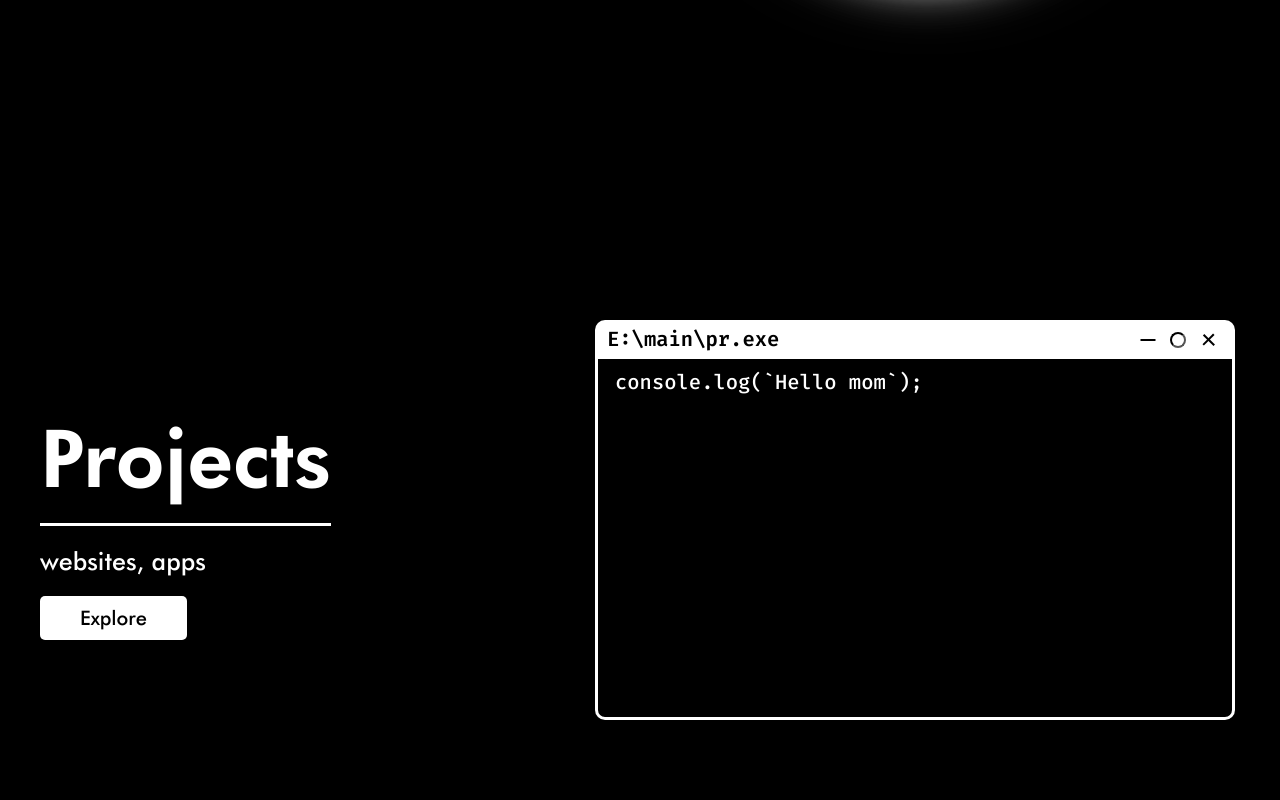
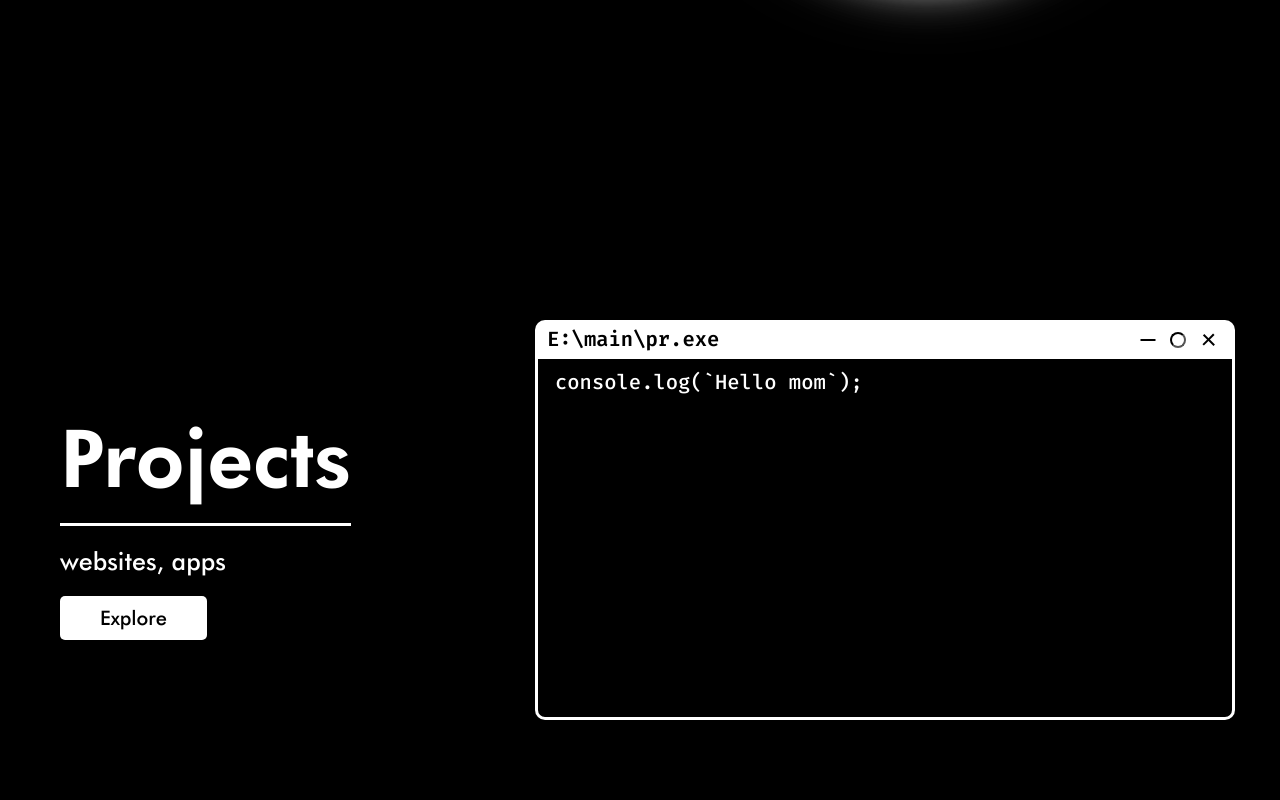
Before and after one commit to vlelyavin/portfolio, a React (Create React App) app: page / in a window 1280 px wide. Shown: the part 680-1480 px from the top of the page. Built offline with nearby package versions, Linux system fonts and the light colour scheme.

Commit message:
scroll effects fixed

```diff
--- a/src/App.js
+++ b/src/App.js
@@ -18,42 +18,66 @@ export const App = () => {
   const contact = useRef();
   const options = { block: "center", behavior: "smooth" };
 
+  const sectionObserver = new IntersectionObserver(
+    (entries) => {
+      entries.forEach((entry) => {
+        if (entry.isIntersecting) {
+          window.addEventListener("wheel", (e) => {
+            const el = entry.target;
+            const nextEl = el.nextSibling;
+            const prevEl = el.previousSibling;
+            if (e.deltaY > 0 && nextEl) {
+              setTimeout(() => {
+                nextEl.scrollIntoView(options);
+              }, 100);
+            } else if (e.deltaY < 0 && prevEl) {
+              setTimeout(() => {
+                prevEl.scrollIntoView(options);
+              }, 100);
+            }
+          });
+        }
+      });
+    },
+    { threshold: 0.3 }
+  );
+
   document.addEventListener(
     "wheel",
     (e) => {
       e.preventDefault();
-      const current = document.querySelector(".current");
-      const el = e.target.parentNode.parentNode;
-      const nextEl = el.nextElementSibling;
-      const prevEl = el.previousElementSibling;
-      if (current) {
-        if (e.deltaY > 0 && nextEl) {
-          nextEl.scrollIntoView(options);
-        } else if (e.deltaY < 0 && prevEl) {
-          prevEl.scrollIntoView(options);
-        }
-      }
+
+      const introEl = document.querySelector(".intro");
+      const projectsEl = document.querySelector(".projects");
+      const aboutEl = document.querySelector(".about");
+      const contactEl = document.querySelector(".contact");
+
+      sectionObserver.observe(introEl);
+      sectionObserver.observe(projectsEl);
+      sectionObserver.observe(aboutEl);
+      sectionObserver.observe(contactEl);
     },
     { passive: false }
   );
 
-  const animObserver = new IntersectionObserver(
-    (entries) => {
+  const observer = new IntersectionObserver((entries) => {
     entries.forEach((entry) => {
-        if (entry.isIntersecting) {
-          entry.target.classList.add("show");
+      if (
+        entry.target.className.includes("projects__app") ||
+        entry.target.className.includes("contact__image__container")
+      ) {
+        entry.target.classList.toggle("anim", entry.isIntersecting);
+      } else if (
+        entry.target.className.includes("title") ||
+        entry.target.className.includes("descr") ||
+        entry.target.className.includes("contact__socials") ||
+        entry.target.className.includes("projects__button")
+      ) {
+        entry.target.classList.toggle("translate", entry.isIntersecting);
         if (entry.target.className.includes("title")) {
-            entry.target.classList.add("line");
+          entry.target.classList.toggle("line", entry.isIntersecting);
         }
       }
-      });
-    },
-    { threshold: 0 }
-  );
-
-  const observer = new IntersectionObserver((entries) => {
-    entries.forEach((entry) => {
-      entry.target.classList.toggle("anim", entry.isIntersecting);
     });
   });
 
@@ -69,13 +93,13 @@ export const App = () => {
     observer.observe(contactImgContainer);
 
     titles.forEach((title) => {
-      animObserver.observe(title);
+      observer.observe(title);
     });
     descriptions.forEach((descr) => {
-      animObserver.observe(descr);
+      observer.observe(descr);
     });
-    animObserver.observe(socials);
-    animObserver.observe(projectBtn);
+    observer.observe(socials);
+    observer.observe(projectBtn);
   });
 
   return (
@@ -91,10 +115,12 @@ export const App = () => {
         contact={contact}
       />
       <Navbar intro={intro} projects={projects} about={about} contact={contact} options={options} />
+      <div className="sections">
         <Intro intro={intro} />
         <Projects projects={projects} />
         <About about={about} />
         <Contact contact={contact} inst={inst} github={github} />
       </div>
+    </div>
   );
 };
--- a/src/components/Contact/Contact.scss
+++ b/src/components/Contact/Contact.scss
@@ -5,7 +5,9 @@
     align-items: center;
     margin: 15px 0 0 0;
     gap: 15px;
-    opacity: 0;
+    transform: translateX(-100%);
+    transition: var(--long-transition) var(--cubic-transition);
+    transition-delay: 0.6s;
     &__link {
       height: 50px;
       width: 50px;
@@ -20,9 +22,9 @@
     &__container {
       box-shadow: var(--box-shadow);
       overflow: hidden;
-      padding: 3px;
-      width: 50vw;
-      height: 50vh;
+      max-width: 700px;
+      width: 100%;
+      height: 400px;
       margin: 0 5px 0 0;
       border-radius: 10px;
       transform: translatex(15%) scale(0.9);
--- a/src/components/Projects/Projects.scss
+++ b/src/components/Projects/Projects.scss
@@ -3,8 +3,9 @@
     display: flex;
     justify-content: center;
     flex-direction: column;
-    height: 50vh;
-    width: 50vw;
+    max-width: 700px;
+    width: 100%;
+    height: 400px;
     background: var(--secondary);
     transition: transform var(--long-transition), width var(--medium-transition), height var(--medium-transition);
     transform: translatex(15%) scale(90%);
@@ -71,7 +72,9 @@
   &__button {
     width: 200px;
     margin: 30px 0 0 0;
-    opacity: 0;
+    transform: translatex(-105%);
+    transition: var(--long-transition) var(--cubic-transition);
+    transition-delay: 0.6s;
   }
 }
 
--- a/src/main.scss
+++ b/src/main.scss
@@ -24,6 +24,7 @@
   --basic-transition: 0.2s;
   --medium-transition: 0.5s;
   --long-transition: 0.8s;
+  --xtralong-transition: 1s;
   --cubic-transition: cubic-bezier(0, 0.45, 0.09, 0.99);
   --font-size: 20px;
 
@@ -62,6 +63,7 @@ body {
   &__info {
     display: flex;
     flex-direction: column;
+    padding: 0 0 0 20px;
   }
 }
 
@@ -70,16 +72,19 @@ body {
   font-family: var(--bold-ff);
   max-width: 350px;
   width: 100%;
+  transition: var(--xtralong-transition) var(--cubic-transition);
 }
 
 .descr {
   margin: 40px 0 0 0;
   font-size: 25px;
+  transition: var(--long-transition) var(--cubic-transition);
+  transition-delay: 0.4s;
 }
 
 .title,
 .descr {
-  opacity: 0;
+  transform: translateX(-105%);
 }
 
 .hovereffect {
@@ -89,8 +94,8 @@ body {
   }
 }
 
-.show {
-  animation: show 1s forwards;
+.translate {
+  transform: translatex(0);
 }
 
 .line {
@@ -103,7 +108,7 @@ body {
     left: 0;
     bottom: -20px;
     background: var(--primary);
-    animation: line var(--long-transition) 0.5s var(--cubic-transition) forwards;
+    animation: line var(--long-transition) 0.2s var(--cubic-transition) forwards;
   }
 }
 
@@ -117,16 +122,6 @@ body {
   }
   to {
     width: 100%;
-  }
-}
-
-@keyframes show {
-  from {
-    transform: translateX(-120%);
-  }
-  to {
-    transform: translatex(0);
-    opacity: 1;
   }
 }
 
```
Lines whose indentation alone changed are shown as unchanged.
